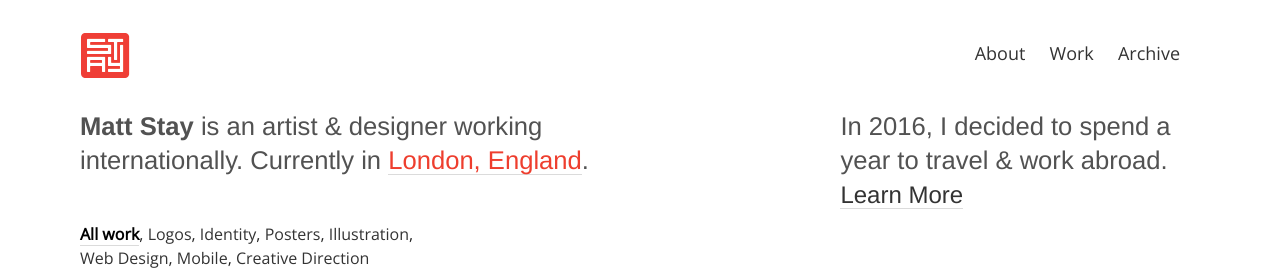
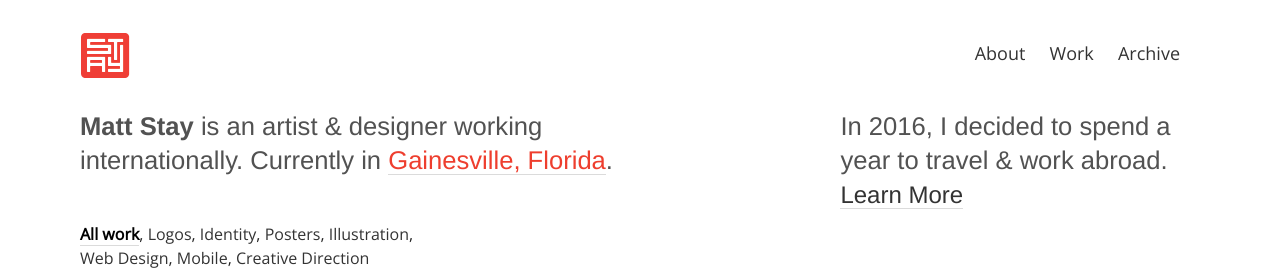
Before and after one commit to matthew-stay/matthew-stay.github.io, a Jekyll site: the page built from index.html, in a window 1280 px wide, cut to the strip 0-276 px from the top of the page. Built offline with Jekyll 4.4.1, drawn with Linux system fonts in a browser that asks for light colours; some web fonts are replaced.

Commit message:
location

```diff
--- a/index.html
+++ b/index.html
@@ -3,7 +3,7 @@
 ---
 
   <div class="column col-med large-type intro">
-      <h1>Matt Stay<span> is an artist &amp; designer working internationally. Currently in <a href="https://en.wikipedia.org/wiki/london" target="blank">London, England</a>.</span></h1><br/>
+      <h1>Matt Stay<span> is an artist &amp; designer working internationally. Currently in <a href="https://en.wikipedia.org/wiki/Gainesville,_Florida" target="blank">Gainesville, Florida</a>.</span></h1><br/>
 
     <!-- I'm a multi−disciplinary designer, maker and visual thinker. At  <a href="http://www.inmunited.com">INM United</a>, I design mobile apps, interactive websites, and identity systems. -->
     <!-- <p>An artist, designer and compulsive researcher who is always experimenting with new ways of communicating.</p> -->
```
